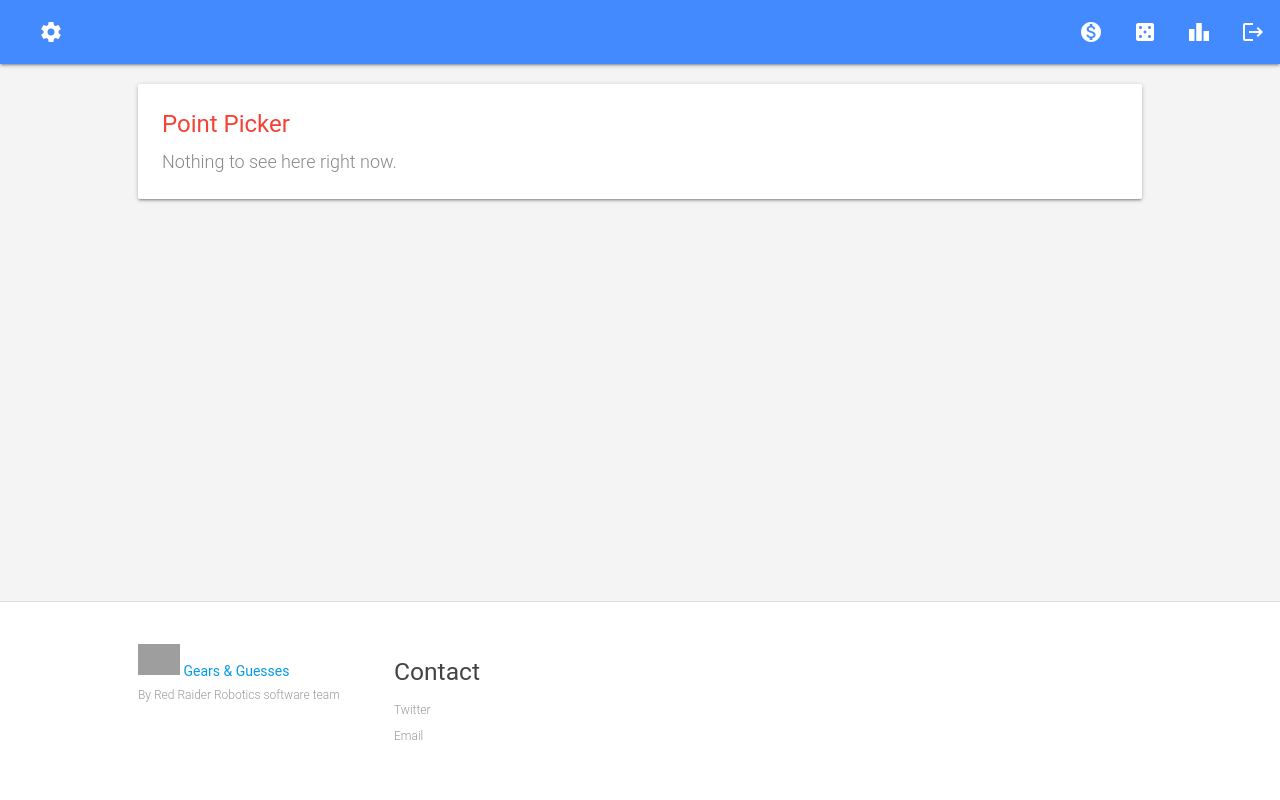
After one commit to FairportRobotics/Gears-and-Guesses, a Flask app: page /games/point-picker in a window 1280 px wide. The commit adds this page. Run offline with Flask 3, Linux system fonts and the light colour scheme; grey boxes are pictures that could not be loaded.

Commit message:
Add in game placeholders

```diff
--- a/app.py
+++ b/app.py
@@ -78,6 +78,15 @@ def games():
     return render_template("games.html")
 
 
+@app.route("/games/red-or-blue")
+def red_or_blue():
+    return render_template("red_or_blue.html")
+
+
+@app.route("/games/point-picker")
+def point_picker():
+    return render_template("point_picker.html")
+
 @app.route("/points")
 def points():
     return render_template("points.html")
--- /dev/null
+++ b/templates/point_picker.html
@@ -0,0 +1,18 @@
+{% extends 'signedin.html' %}
+{% block title %}Gears and Guesses - Games - Point Picker{% endblock %}
+{% block content %}
+<div class="row">
+    <div class="col s12 m12">
+      <div class="card">
+        <div class="card-content">
+          <span class="card-title red-text">Point Picker</span>
+          <p>Nothing to see here right now.</p>
+        </div>
+        <!--<div class="card-action">
+          <a class="blue-text" href="/games">Make a guess</a>
+          <a class="blue-text" href="/leaderboard">See who's on top</a>
+        </div>-->
+      </div>
+    </div>
+  </div>
+{% endblock %}
```
Also changed, not shown: templates/games.html (+4 -6 lines), templates/red_or_blue.html (added, +18 -0 lines).
